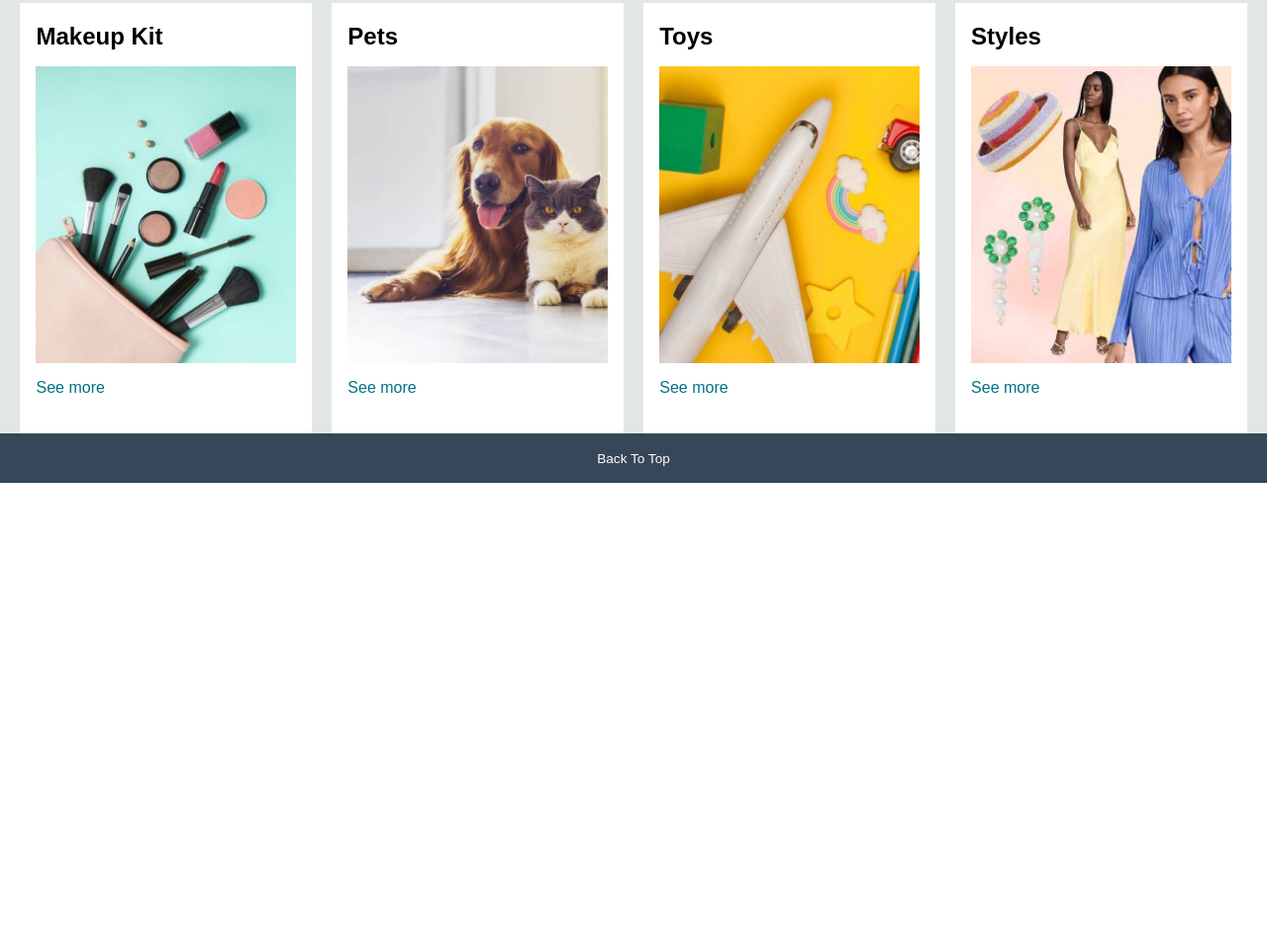
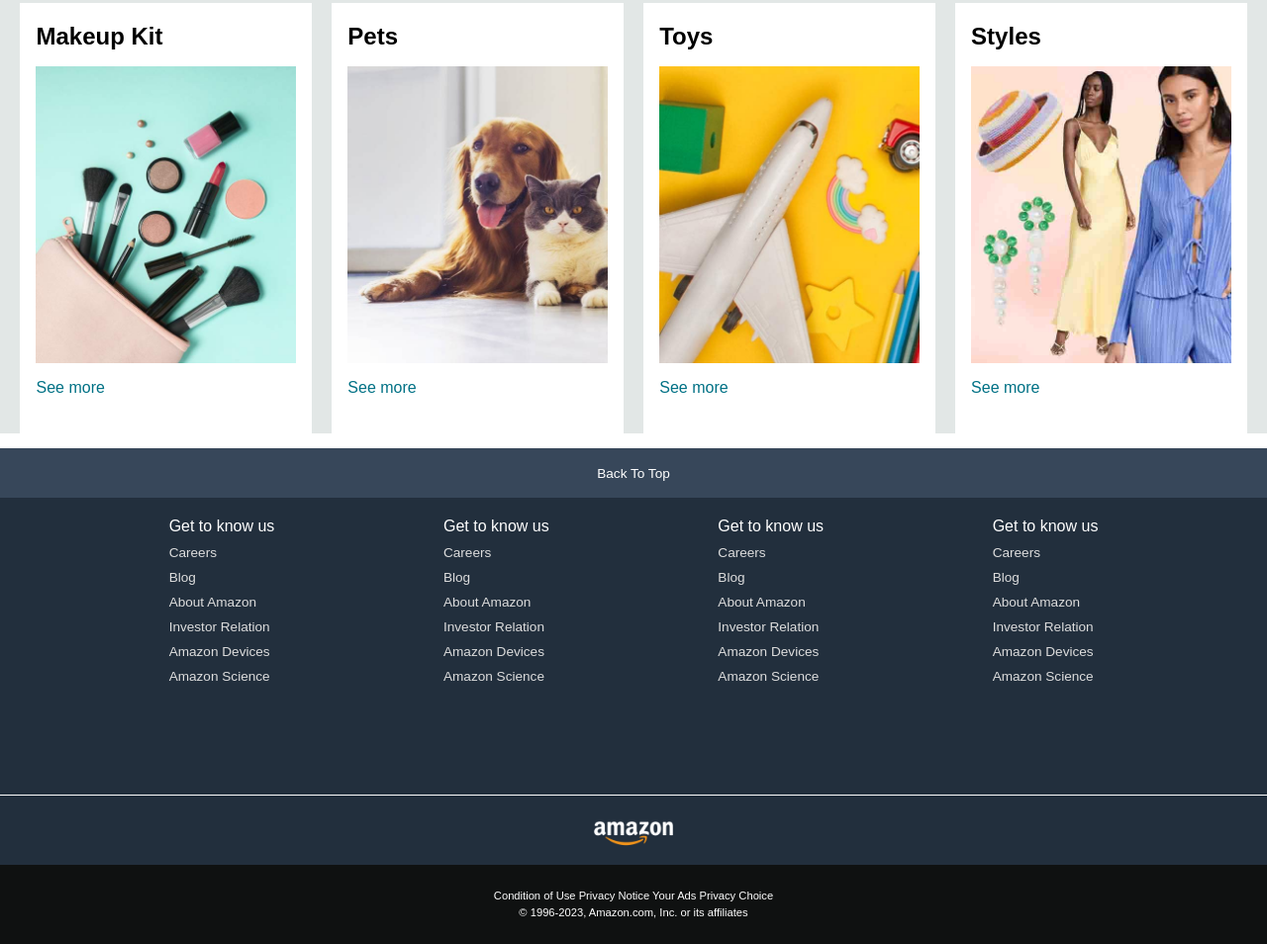
Before and after one commit to up1512001/amazon-css, a plain HTML site: page index.html in a window 1280 px wide. Shown: the part 912-1866 px from the top of the page at 99% size. Before the commit the page ends 1400 px from the top, so only its background shows below. Drawn offline with Linux system fonts and the light colour scheme.

Commit message:
completed

```diff
--- a/index.html
+++ b/index.html
@@ -155,6 +155,60 @@
         <div class="foot-panel1">
             Back To Top
         </div>
+        <div class="foot-panel2">
+            <ul>
+                <p>Get to know us</p>
+                <a>Careers</a>
+                <a>Blog</a>
+                <a>About Amazon</a>
+                <a>Investor Relation</a>
+                <a>Amazon Devices</a>
+                <a>Amazon Science</a>
+            </ul>
+            <ul>
+                <p>Get to know us</p>
+                <a>Careers</a>
+                <a>Blog</a>
+                <a>About Amazon</a>
+                <a>Investor Relation</a>
+                <a>Amazon Devices</a>
+                <a>Amazon Science</a>
+            </ul>
+            <ul>
+                <p>Get to know us</p>
+                <a>Careers</a>
+                <a>Blog</a>
+                <a>About Amazon</a>
+                <a>Investor Relation</a>
+                <a>Amazon Devices</a>
+                <a>Amazon Science</a>
+            </ul>
+            <ul>
+                <p>Get to know us</p>
+                <a>Careers</a>
+                <a>Blog</a>
+                <a>About Amazon</a>
+                <a>Investor Relation</a>
+                <a>Amazon Devices</a>
+                <a>Amazon Science</a>
+            </ul>
+        </div>
+        <div class="foot-panel3">
+            <div class="logo"></div>
+
+        </div>
+        <div class="foot-panel4">
+            <div class="pages">
+                <a>Condition of Use</a>
+                <a>Privacy Notice</a>
+                <a>Your Ads Privacy Choice</a>
+            </div>
+            <div class="copyright">
+                &#169 1996-2023, Amazon.com, Inc. or its affiliates
+            </div>
+        </div>
+
+
     </footer>
 
 </body>
--- a/style.css
+++ b/style.css
@@ -215,6 +215,10 @@ span{
 
 /* footer */
 
+footer{
+    margin-top: 15px;
+}
+
 .foot-panel1{
     background-color: #37475a;
     color: white;
@@ -224,3 +228,61 @@ span{
     align-items: center;
     font-size: 0.85rem;
 }
+
+.foot-panel2{
+    background-color: #222f3d;
+    color: white;
+    height: 300px;
+    display: flex;
+    justify-content: space-evenly;
+}
+
+ul{
+    margin-top: 20px;
+}
+
+ul a{
+    display: block;
+    font-size: 0.85rem;
+    margin-top: 10px;
+    color: #dddddd;
+
+}
+
+.foot-panel3{
+    background-color: #222f3d;
+    color: white;
+    border-top: 0.5px solid white;
+    height: 70px;
+    display: flex;
+    justify-content: center;
+    align-items: center;
+
+}
+
+.logo{
+    background-image: url(./public/amazon_logo.png);
+    background-size: cover;
+    height: 50px;
+    width: 100px;
+}
+
+.foot-panel4{
+    background-color: #0f1111;
+    color: white;
+    /* display: flex;
+    align-items: center;
+    justify-content: center; */
+    height: 80px;
+    font-size: 0.7rem;
+    text-align: center;
+
+}
+
+.pages{
+    padding-top: 25px;
+}
+
+.copyright{
+    padding-top: 5px;
+}
```
